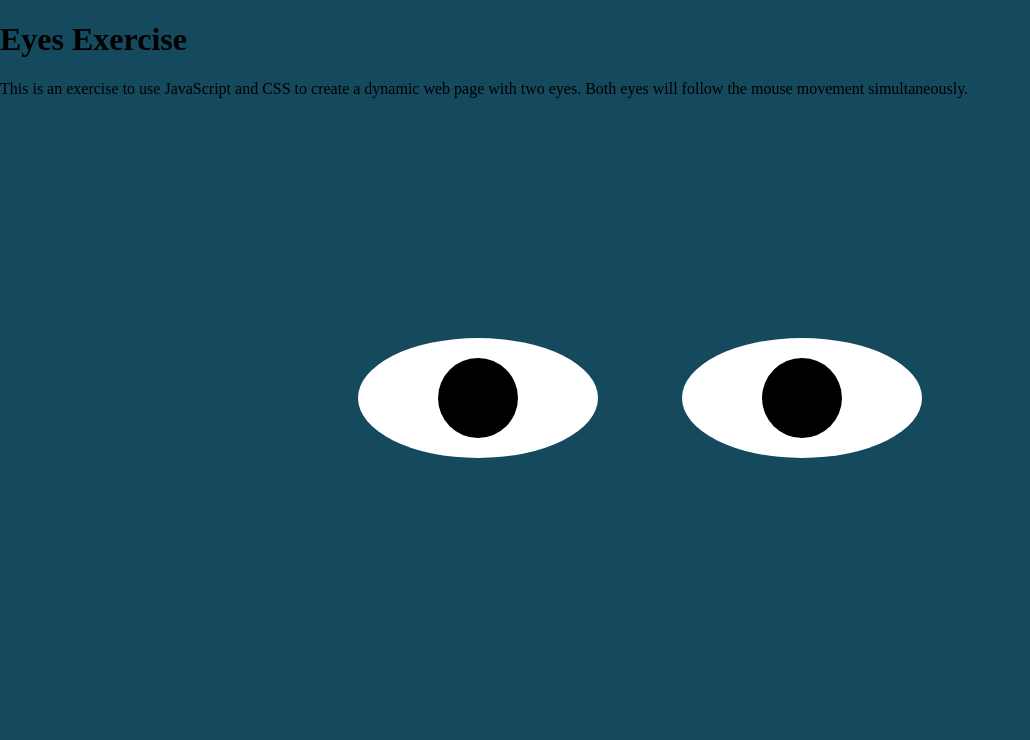
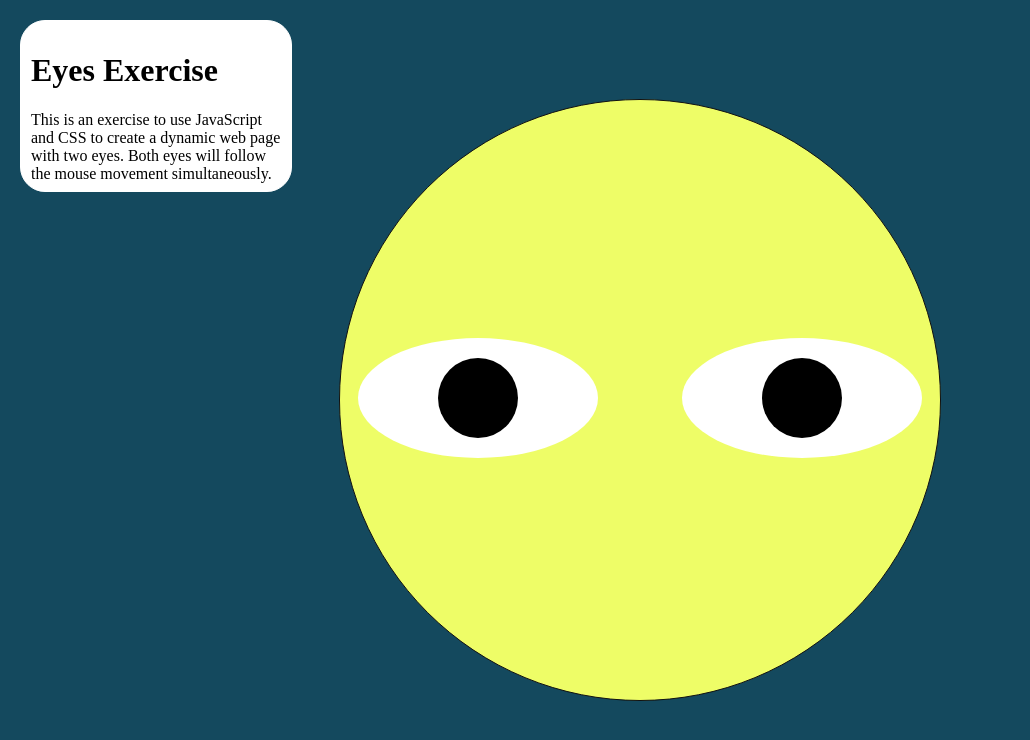
Before and after one commit to VidaHerling/Eyes-Exercise, a plain HTML site: page index.html in a window 1280 px wide. Shown: the whole page, without its empty margins (0-1030 px from the left). Drawn offline with Linux system fonts and the light colour scheme.

Commit message:
add a face and text block

```diff
--- a/styles.css
+++ b/styles.css
@@ -2,6 +2,27 @@ body {
     margin: 0;
     padding: 0;
     background: #14495e;
+  }
+
+.text-block {
+    width: 250px;
+    height: 150px;
+    padding: 10px;
+    margin: 20px;
+    border: 1px solid white;
+    background-color: white;
+    border-radius: 25px;
+  }
+.face {
+    position: absolute;
+    width: 600px;
+    height: 600px;
+    background: rgb(238, 253, 103);
+    top: 50%;
+    left: 50%;
+    transform: translateX(-50%) translateY(-50%);
+    border: 1px solid #111;
+    border-radius: 50%;
   }
 
 .eyes {
```
